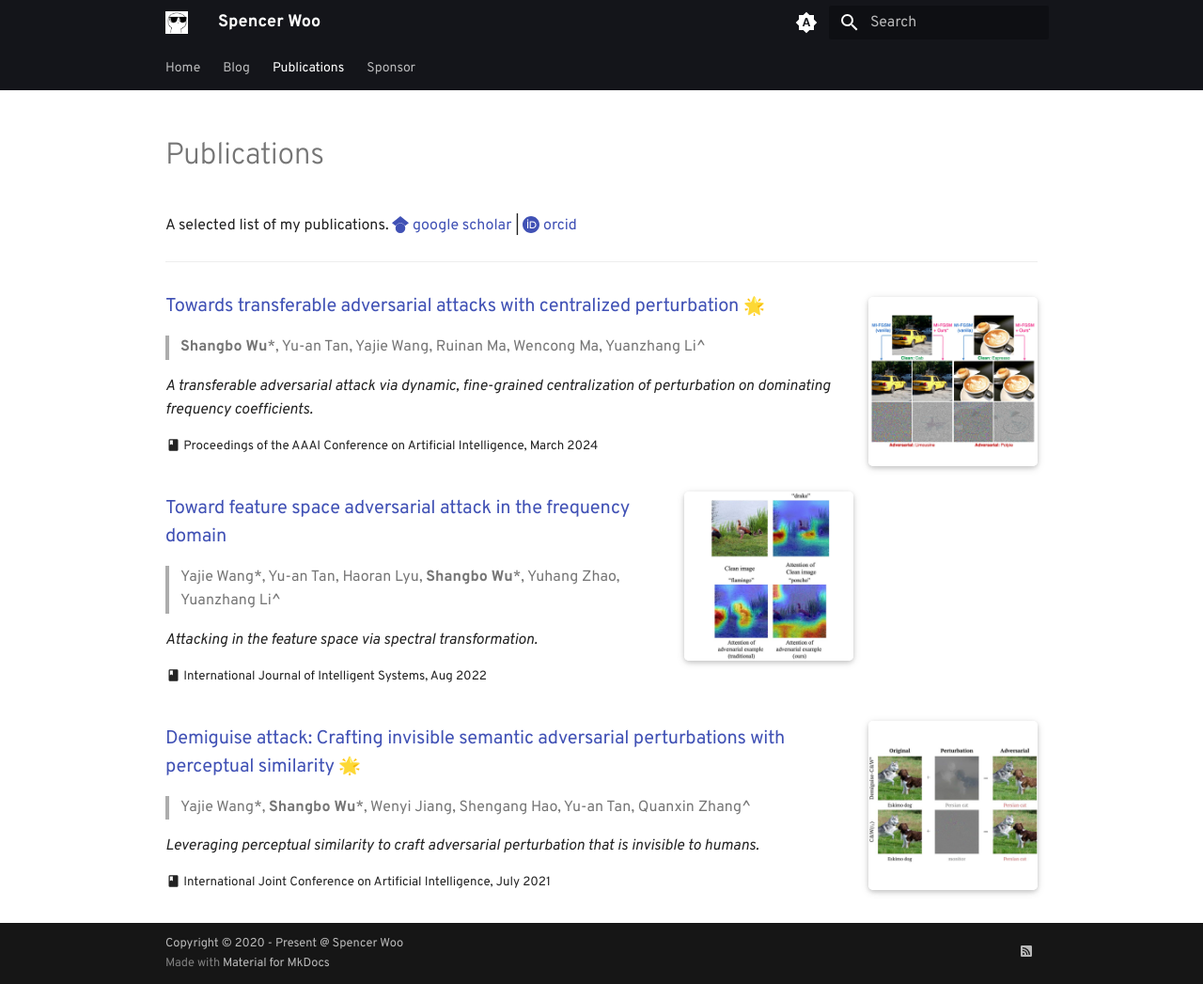
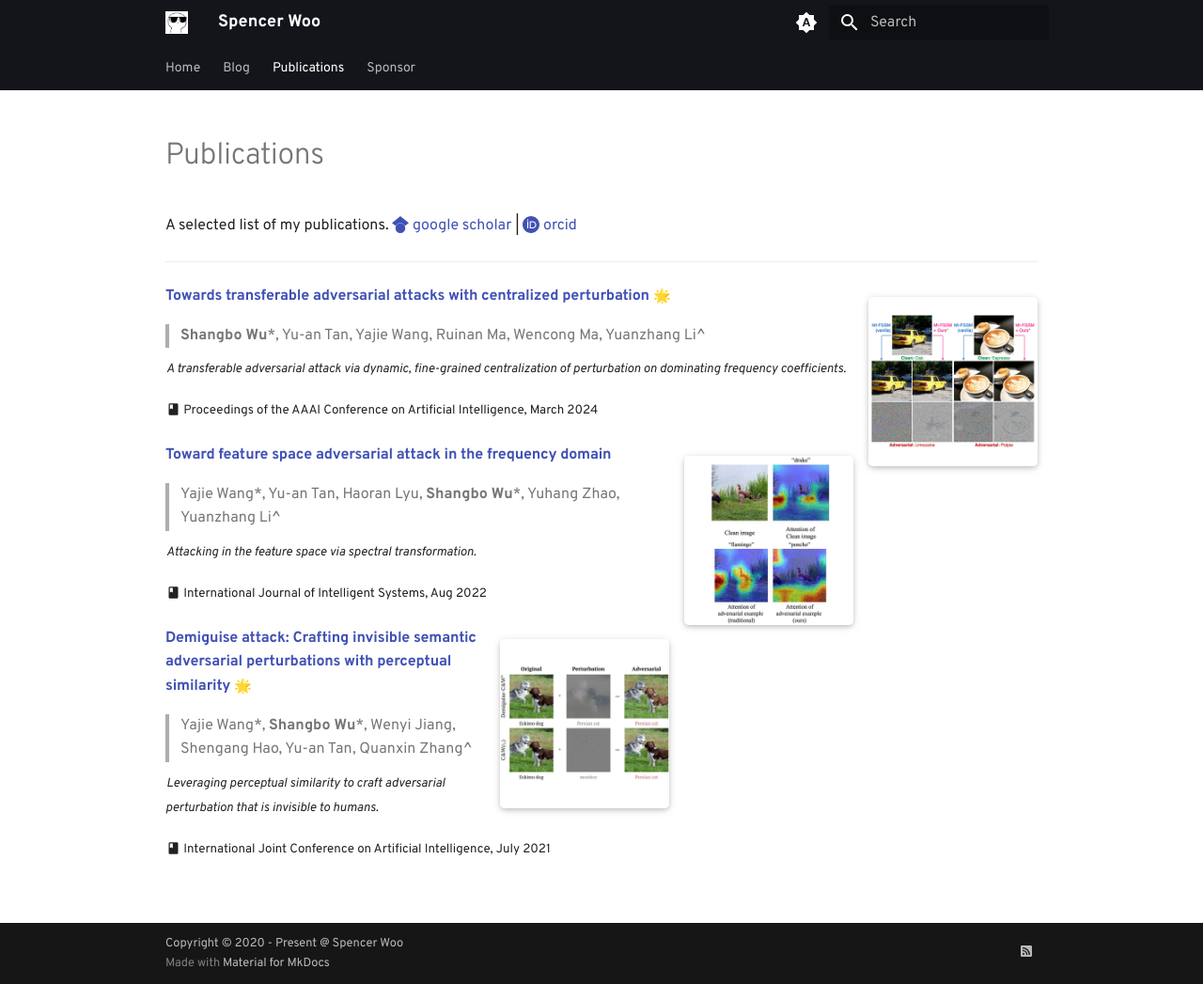
Before and after one commit to spencerwooo/spencerwoo.com, an MkDocs documentation site: the page built from docs/publications.md, in a window 1280 px wide and 1047 px high. Shown: the whole window at 94% size. Built offline with MkDocs 1.6.1 and Material for MkDocs 9.7.7, drawn with Linux system fonts in a browser that asks for light colours; emoji names are drawn with the system emoji font.

```diff
--- a/docs/publications.md
+++ b/docs/publications.md
@@ -11,30 +11,30 @@ A selected list of my publications. [:simple-googlescholar: google scholar](http
 
 ![](assets/centralized-perturbation.png){ .pub-img align=right }
 
-### [Towards transferable adversarial attacks with centralized perturbation](https://doi.org/10.1609/aaai.v38i6.28427) :star2:
+#### [Towards transferable adversarial attacks with centralized perturbation](https://doi.org/10.1609/aaai.v38i6.28427) :star2:
 
 > **Shangbo Wu***, Yu-an Tan, Yajie Wang, Ruinan Ma, Wencong Ma, Yuanzhang Li^
 
-*A transferable adversarial attack via dynamic, fine-grained centralization of perturbation on dominating frequency coefficients.*
+<sup><em>A transferable adversarial attack via dynamic, fine-grained centralization of perturbation on dominating frequency coefficients.</em></sup>
 
 <sup>:material-book-variant: Proceedings of the AAAI Conference on Artificial Intelligence, March 2024</sup>
 
 ![](assets/feature-space-attack.png){ .pub-img align=right }
 
-### [Toward feature space adversarial attack in the frequency domain](https://doi.org/10.1002/int.23031)
+#### [Toward feature space adversarial attack in the frequency domain](https://doi.org/10.1002/int.23031)
 
 > Yajie Wang\*, Yu-an Tan, Haoran Lyu, **Shangbo Wu***, Yuhang Zhao, Yuanzhang Li^
 
-*Attacking in the feature space via spectral transformation.*
+<sup><em>Attacking in the feature space via spectral transformation.</em></sup>
 
 <sup>:material-book-variant: International Journal of Intelligent Systems, Aug 2022</sup>
 
 ![](assets/demiguise-attack.png){ .pub-img align=right }
 
-### [Demiguise attack: Crafting invisible semantic adversarial perturbations with perceptual similarity](https://doi.org/10.24963/ijcai.2021/430) :star2:
+#### [Demiguise attack: Crafting invisible semantic adversarial perturbations with perceptual similarity](https://doi.org/10.24963/ijcai.2021/430) :star2:
 
 > Yajie Wang\*, **Shangbo Wu***, Wenyi Jiang, Shengang Hao, Yu-an Tan, Quanxin Zhang^
 
-*Leveraging perceptual similarity to craft adversarial perturbation that is invisible to humans.*
+<sup><em>Leveraging perceptual similarity to craft adversarial perturbation that is invisible to humans.</em></sup>
 
 <sup>:material-book-variant: International Joint Conference on Artificial Intelligence, July 2021</sup>
```
